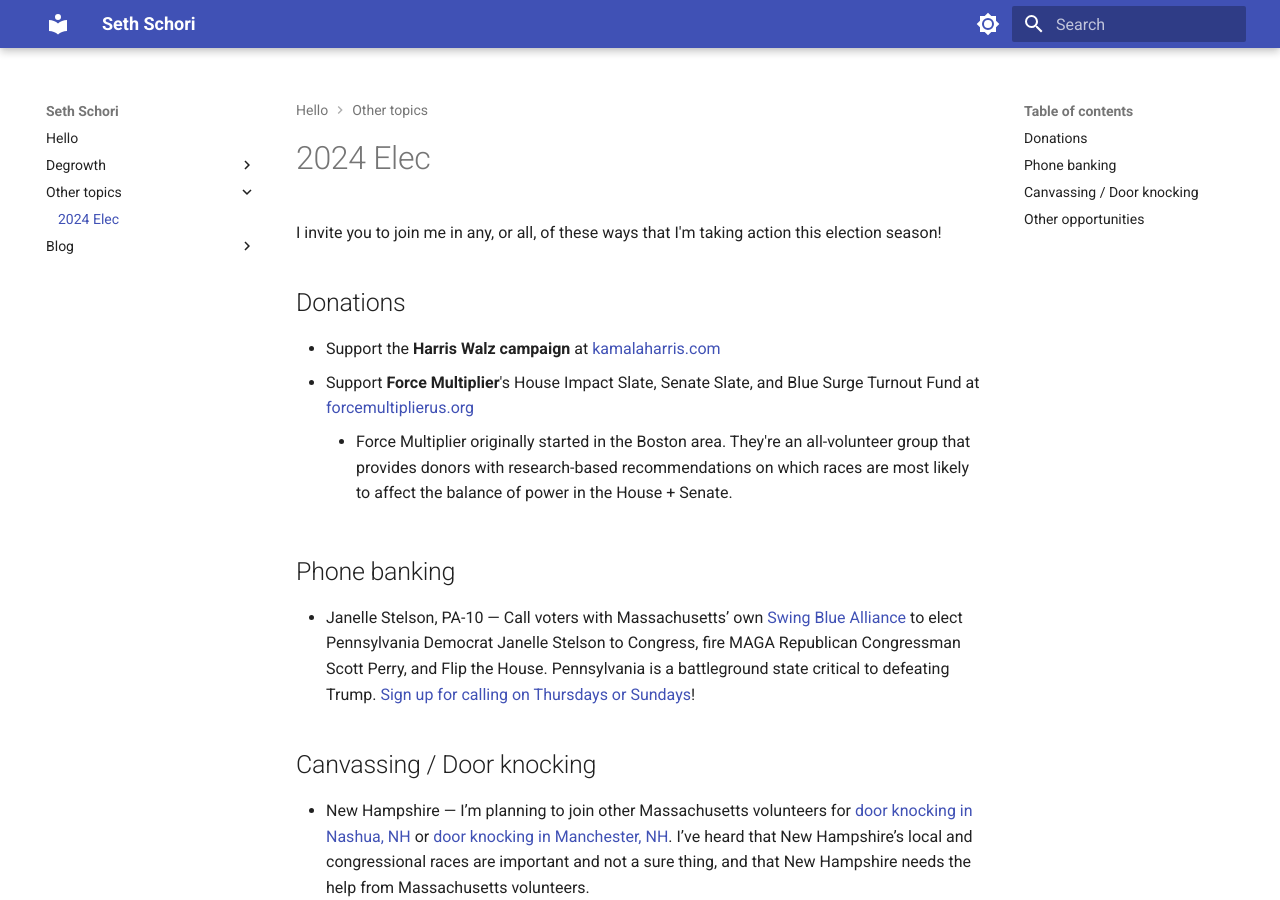
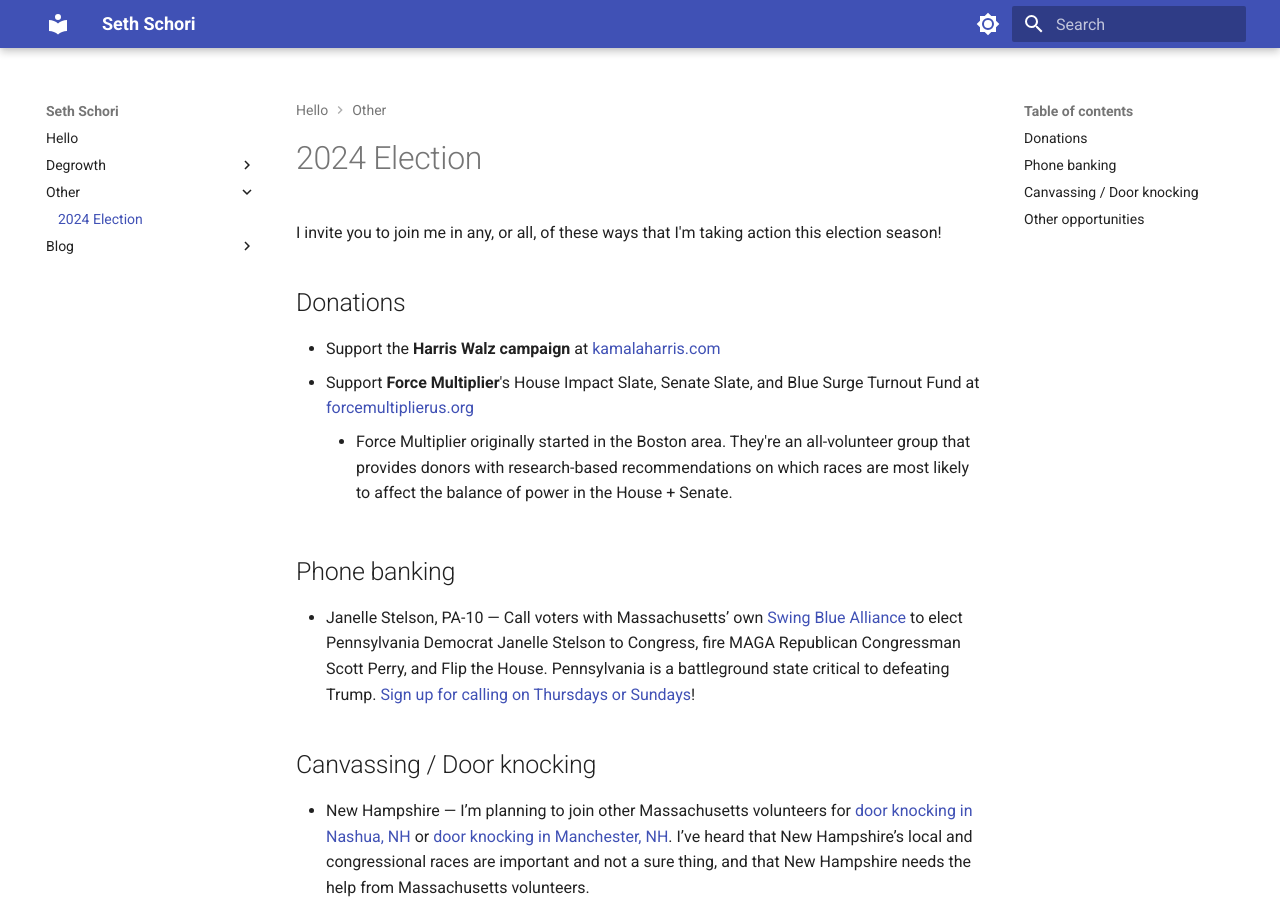
Before and after one commit to sethschori/sethschori.github.io, an MkDocs documentation site: the page built from docs/Other/2024-election.md, in a window 1280 px wide and 900 px high. Built offline with MkDocs 1.6.1 and Material for MkDocs 9.7.7, drawn with Linux system fonts in a browser that asks for light colours.

Commit message:
vault backup: 2024-09-28 10:57:20

```diff
--- a/docs/Other topics/2024-election.md
+++ b/docs/Other/2024-election.md
@@ -1,4 +1,5 @@
-# 2024 Elec
+# 2024 Election
+
 I invite you to join me in any, or all, of these ways that I'm taking action this election season!
 ## Donations
 
```
Also changed, not shown: docs/.obsidian/workspace.json.
